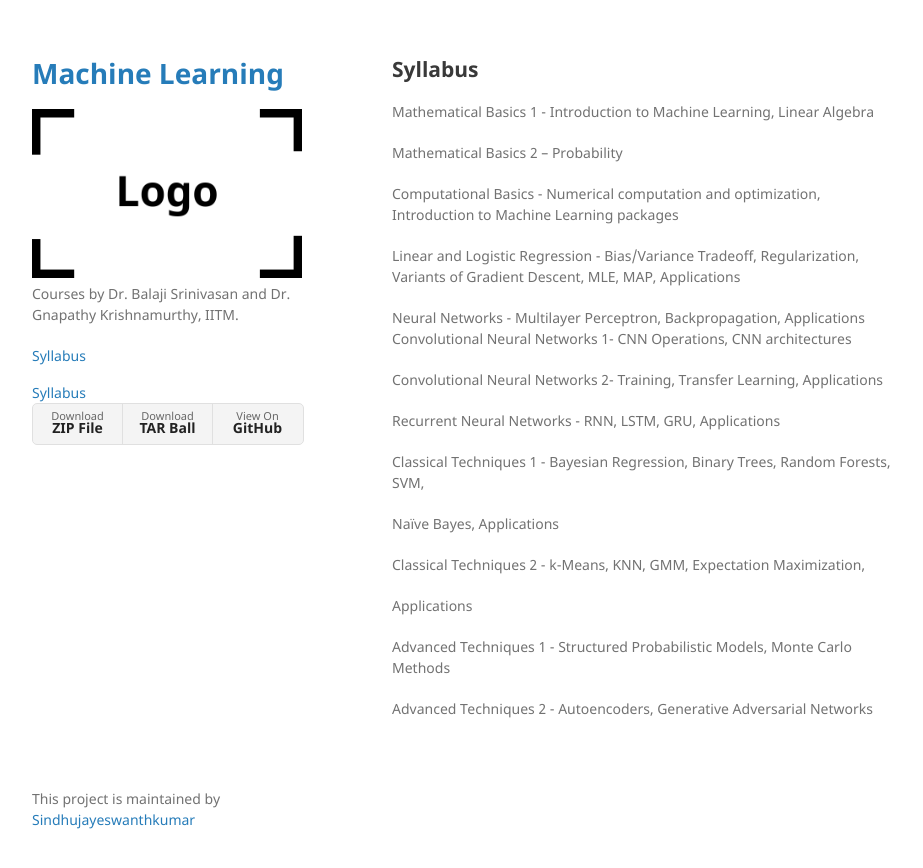
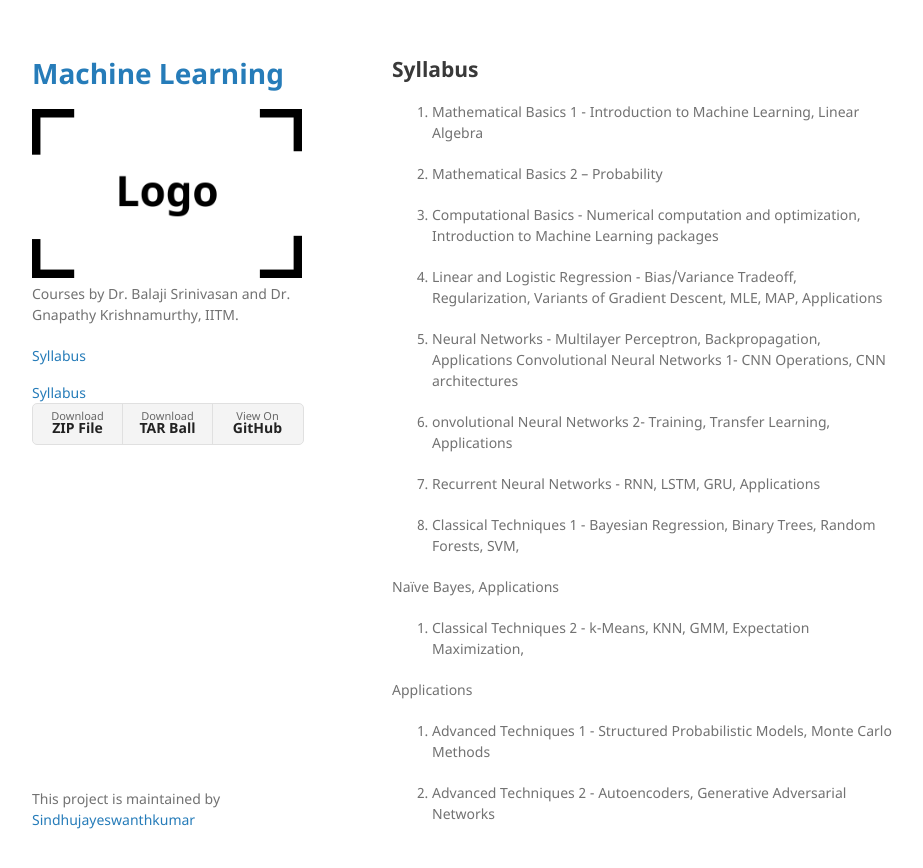
Before and after one commit to Sindhujayeswanthkumar/Sindhujayeswanthkumar, a Jekyll site: the page built from another-page.md, in a window 1280 px wide. Shown: the top 868 px of the page, without its empty margins (178-1101 px from the left). Built offline with Jekyll 4.4.1, drawn with Linux system fonts in a browser that asks for light colours; our own code applies the rules of GitHub Pages for plain Markdown files; part of the change alters nothing that is shown.

Commit message:
Update another-page.md

```diff
--- a/another-page.md
+++ b/another-page.md
@@ -4,28 +4,28 @@ layout: default
 
 ## Syllabus
 
-Mathematical Basics 1 - Introduction to Machine Learning, Linear Algebra
+1. Mathematical Basics 1 - Introduction to Machine Learning, Linear Algebra
 
-Mathematical Basics 2 -- Probability
+2. Mathematical Basics 2 -- Probability
 
-Computational Basics - Numerical computation and optimization, Introduction to Machine Learning packages
+3. Computational Basics - Numerical computation and optimization, Introduction to Machine Learning packages
 
-Linear and Logistic Regression - Bias/Variance Tradeoff, Regularization, Variants of Gradient Descent, MLE, MAP, Applications
+4. Linear and Logistic Regression - Bias/Variance Tradeoff, Regularization, Variants of Gradient Descent, MLE, MAP, Applications
 
-Neural Networks - Multilayer Perceptron, Backpropagation, Applications Convolutional Neural Networks 1- CNN Operations, CNN architectures
+5. Neural Networks - Multilayer Perceptron, Backpropagation, Applications Convolutional Neural Networks 1- CNN Operations, CNN architectures
 
-Convolutional Neural Networks 2- Training, Transfer Learning, Applications
+6. onvolutional Neural Networks 2- Training, Transfer Learning, Applications
 
-Recurrent Neural Networks - RNN, LSTM, GRU, Applications
+7. Recurrent Neural Networks - RNN, LSTM, GRU, Applications
 
-Classical Techniques 1 - Bayesian Regression, Binary Trees, Random Forests, SVM,
+8. Classical Techniques 1 - Bayesian Regression, Binary Trees, Random Forests, SVM,
 
 Naïve Bayes, Applications
 
-Classical Techniques 2 - k-Means, KNN, GMM, Expectation Maximization,
+9. Classical Techniques 2 - k-Means, KNN, GMM, Expectation Maximization,
 
 Applications
 
-Advanced Techniques 1 - Structured Probabilistic Models, Monte Carlo Methods
+10. Advanced Techniques 1 - Structured Probabilistic Models, Monte Carlo Methods
 
-Advanced Techniques 2 - Autoencoders, Generative Adversarial Networks
+11. Advanced Techniques 2 - Autoencoders, Generative Adversarial Networks
```
